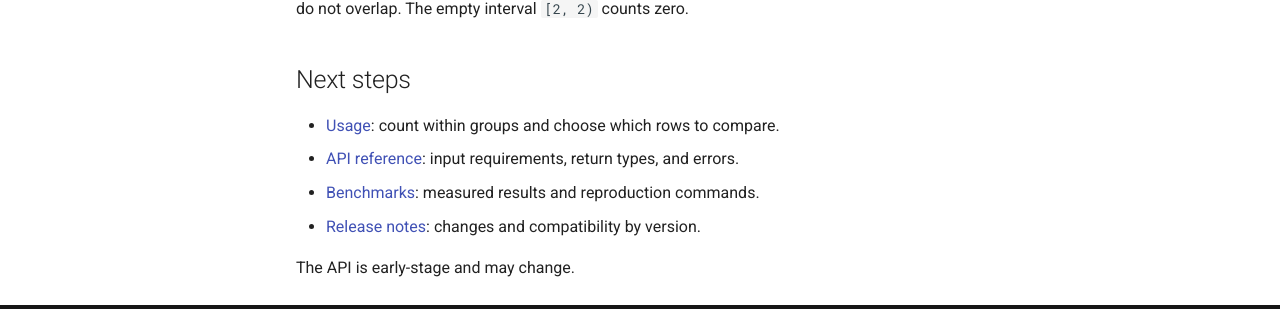
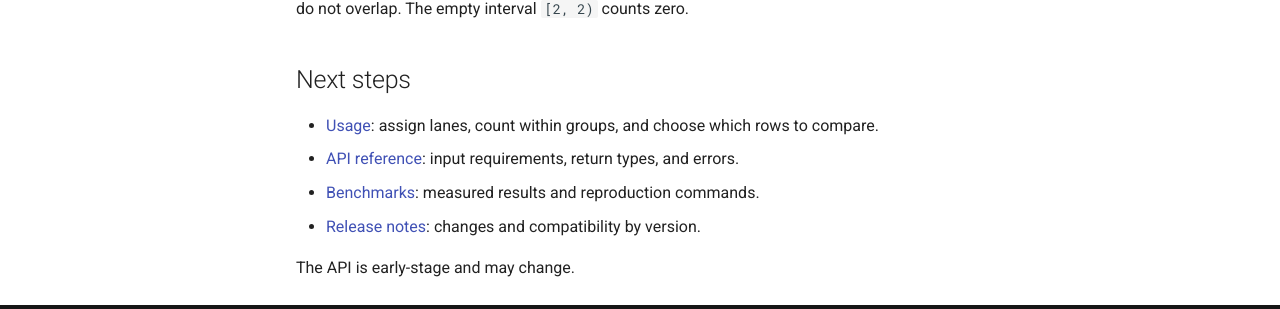
Before and after one commit to jplauri/polars-intervals, an MkDocs documentation site: the page built from docs/index.md, in a window 1280 px wide and 1271 px high. Shown: the part 922-1231 px from the top of the window. Built offline with MkDocs 1.6.1 and Material for MkDocs 9.7.7, drawn with Linux system fonts in a browser that asks for light colours; comment, search, counter and statistics services are not loaded.

Commit message:
refactor: simplify interval adapters and polish docs

```diff
--- a/docs/index.md
+++ b/docs/index.md
@@ -42,7 +42,7 @@
 
 ## Next steps
 
-- [Usage](usage.md): count within groups and choose which rows to compare.
+- [Usage](usage.md): assign lanes, count within groups, and choose which rows to compare.
 - [API reference](api.md): input requirements, return types, and errors.
 - [Benchmarks](benchmarks.md): measured results and reproduction commands.
 - [Release notes](changelog.md): changes and compatibility by version.
--- a/mkdocs.yml
+++ b/mkdocs.yml
@@ -1,5 +1,5 @@
 site_name: polars-intervals
-site_description: Count overlapping intervals in Polars
+site_description: Count overlaps and assign interval lanes in Polars
 repo_url: https://github.com/jplauri/polars-intervals
 site_dir: target/docs
 watch: [CONTRIBUTING.md, benchmarks/README.md, python]
--- a/pyproject.toml
+++ b/pyproject.toml
@@ -4,7 +4,7 @@
 
 [project]
 name = "polars-intervals"
-description = "Count overlapping intervals in Polars"
+description = "Count overlaps and assign interval lanes in Polars"
 readme = "README.md"
 requires-python = ">=3.12"
 dependencies = ["polars>=1.44.1,<1.45"]
```
Also changed, not shown: CONTRIBUTING.md (+1 -1 lines), README.md (+30 -25 lines), docs/usage.md (+4 -5 lines), 1 other file.
